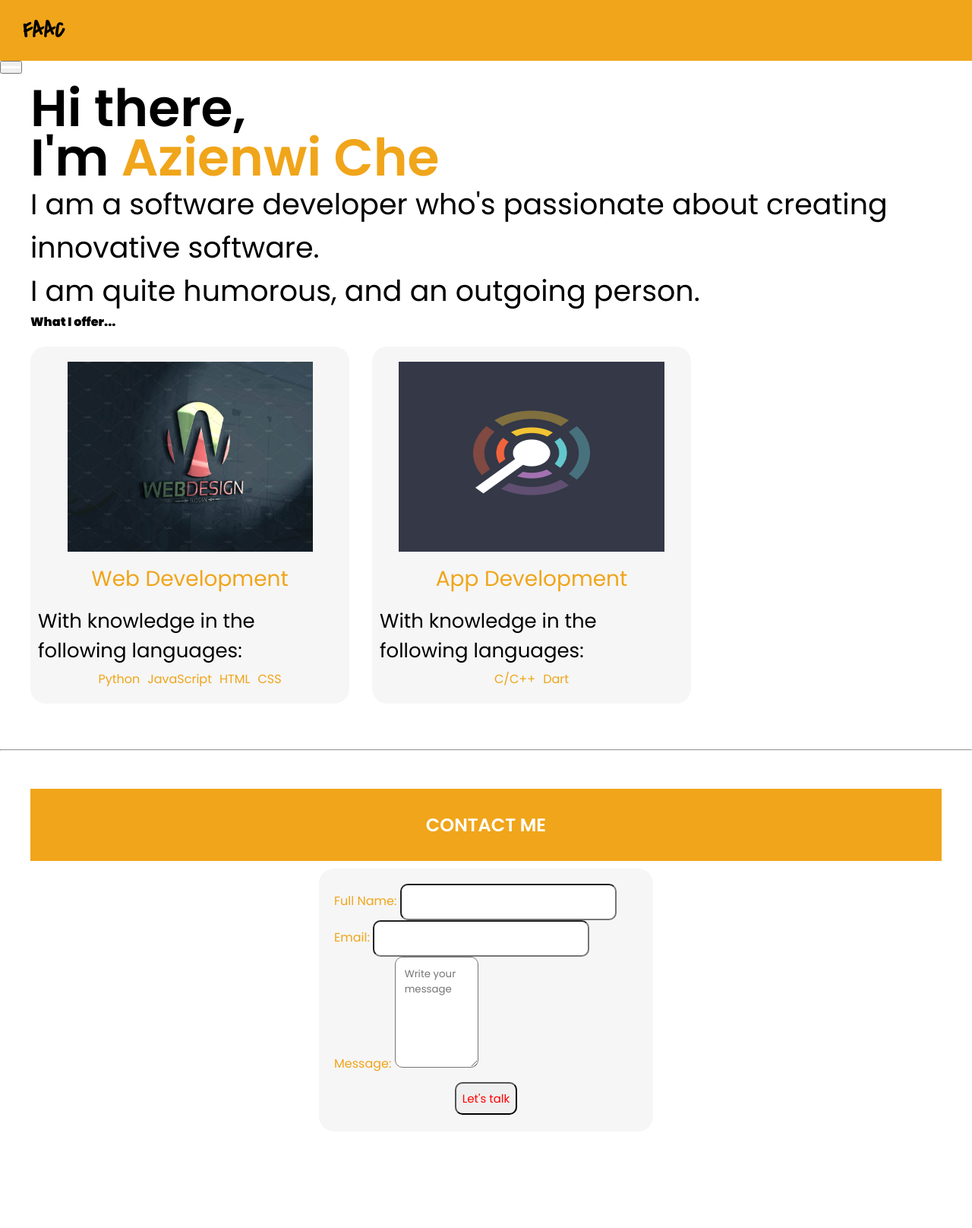
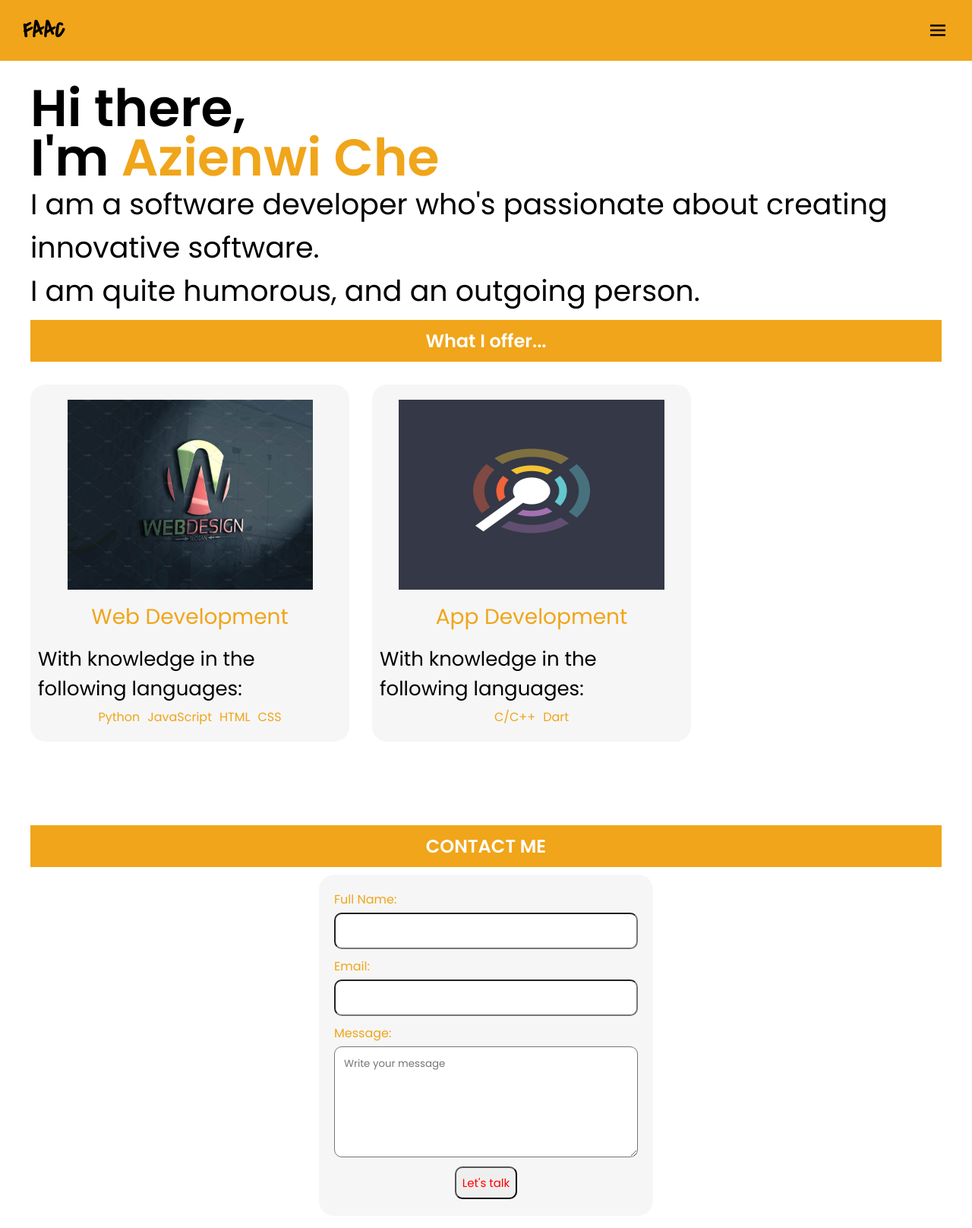
Before and after one commit to a-che613/my-portfolio-website, a plain HTML site: page index.html in a window 1280 px wide. Shown: the whole page at 76% size. Before the commit the page ends 1529 px from the top, so only its background shows below. Drawn offline with nearby package versions, Linux system fonts and the light colour scheme.

Commit message:
I added a hamburger menu to my portfolio

```diff
--- a/index.html
+++ b/index.html
@@ -5,27 +5,29 @@
   <meta name="viewport" content="width=device-width, initial-scale=1.0">
   <title>A. Che</title>
   <link rel="stylesheet" href="cheport.css">
+  <link href='https://unpkg.com/boxicons@2.1.4/css/boxicons.min.css' rel='stylesheet'>
 </head>
 <body>
   <header>
     <nav>
      <a href="#logo"><h1 class="log">FAAC</h1></a>
-      <ul>
-        <li><a href="#about">About</a></li>
-        <li><a href="#services">Services</a></li>
-        <li><a href="#contact">Contact</a></li>
+
+      <i class='bx bx-menu'></i>
+
+
+    </nav>
+    <ul class="hiding-b">
+      <li ><a class="tog" href="#about">About</a></li>
+      <li><a class="tog" href="#services">Services</a></li>
+      <li><a class="tog" href="#contact">Contact</a></li>
     </ul>
-    </nav>
-    <button class="hamburger">
-      <div class="bar"></div>
-    </button>
   </header>
   <main>
     <h3  id="logo">Hi there,
     <br>I'm <span style="color: rgba(239, 159, 11, 0.936);">Azienwi Che</span><br></h3>
     <p id="about">I am a software developer who's passionate about creating innovative software.<br> I am quite
     humorous, and an outgoing person.</p></div>
-  <h4 id="services">What I offer...</h4>
+  <h4 id="services" class="bgc">What I offer...</h4>
   <section>
     <div class="full">
       <div class="webdev">
@@ -59,15 +61,18 @@
     </div>
   </section>
 </main>
-  <hr>
   <footer>
-    <h4 id="contact">Contact me</h4>
+    <h4 id="contact" class="bgc">Contact me</h4>
     <form>
-      <div>
+      <div class="frm">
         <label for="name">Full Name:</label>
         <input type="text" class="input">
+      </div>
+      <div class="frm">
         <label for="email">Email: </label>
         <input type="email" class="input">
+      </div>
+      <div class="frm">
         <label for="message">Message: </label>
         <textarea cols="6" rows="6" class="input" placeholder="Write your message"></textarea>
       </div>
@@ -76,5 +81,8 @@
       </div>
     </form>
   </footer>
+
+
+  <script src="cheport.js"></script>
 </body>
 </html>
```
Lines whose indentation alone changed are shown as unchanged.
